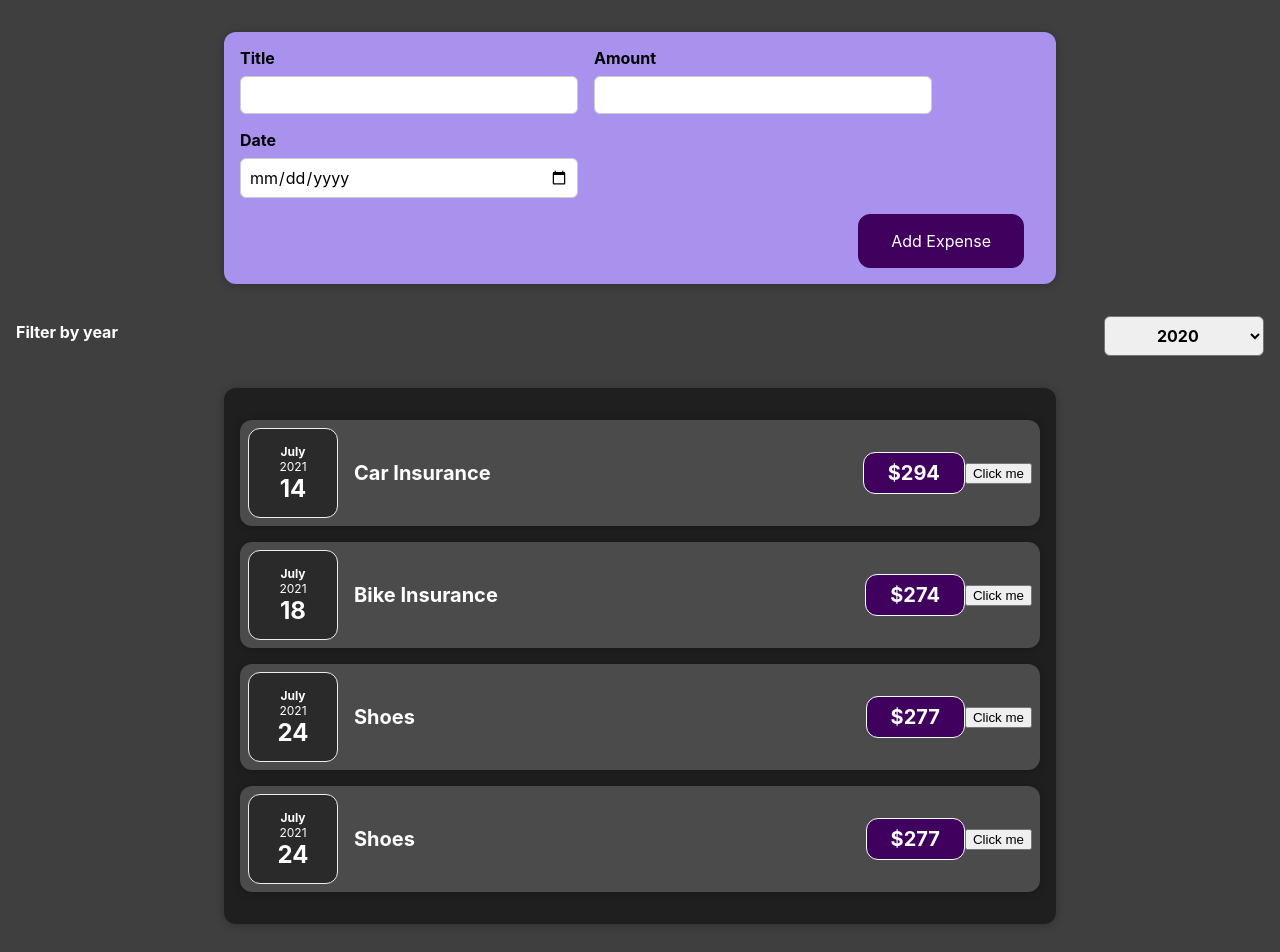
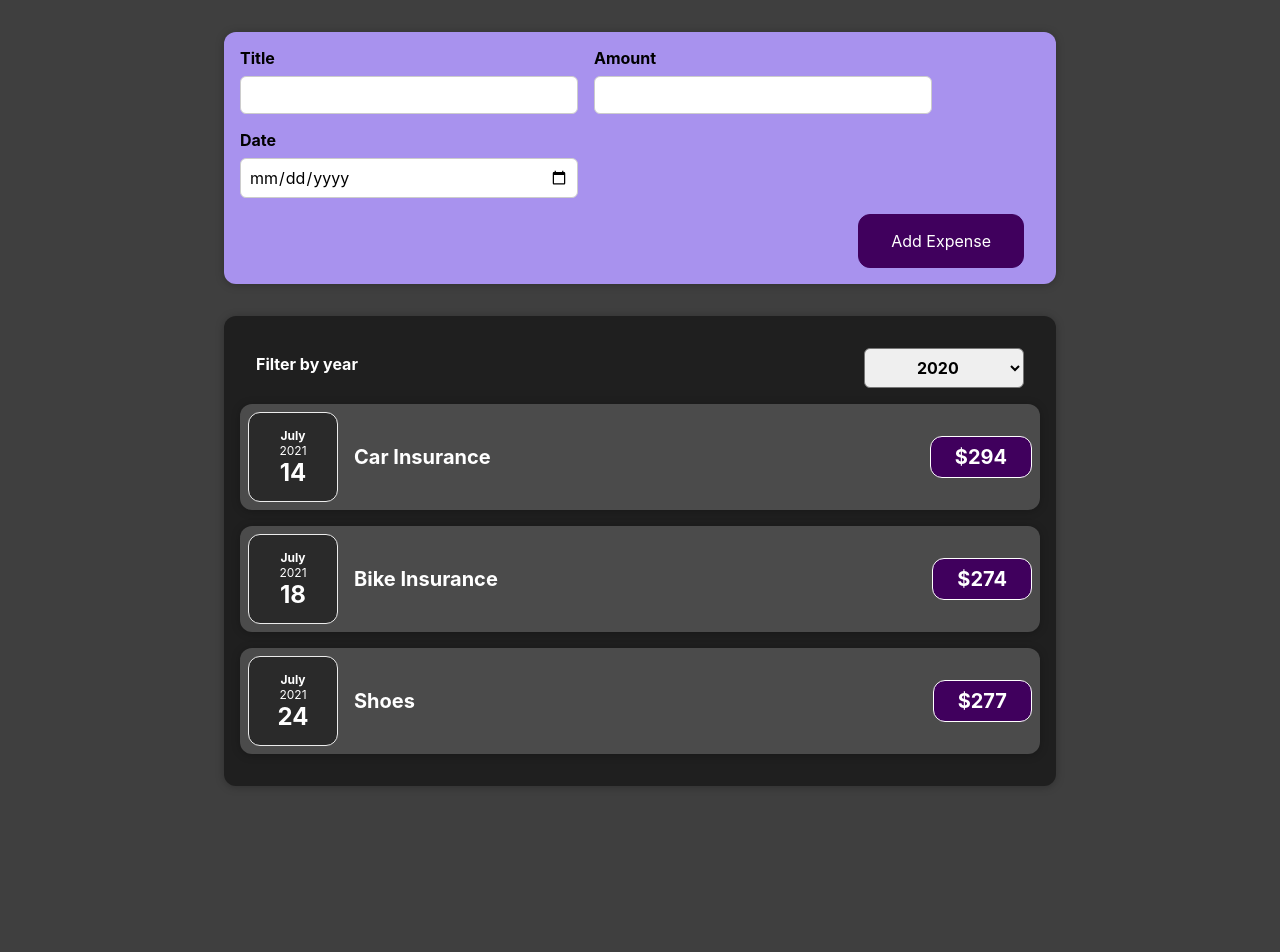
Before and after one commit to manipriyan77/react-projects, a React (Create React App) app: page / in a window 1280 px wide. Shown: the top 952 px of the page. After the commit the page ends 818 px from the top, so only its background shows below. Built offline with nearby package versions, Linux system fonts and the light colour scheme.

Commit message:
added input value to frontend

```diff
--- a/src/App.js
+++ b/src/App.js
@@ -1,15 +1,20 @@
+import { useState } from "react";
 import Expenses from "./components/Expenses/Expenses";
 import NewExpense from "./components/NewExpense/NewExpense";
 
+const DUMMY_EXPENSES = [
+  { id: "e1", title: "Car Insurance", amount: 294, date: new Date(2021, 6, 14) },
+  { id: "e2", title: "Bike Insurance", amount: 274, date: new Date(2021, 6, 18) },
+  { id: "e3", title: "Shoes", amount: 277, date: new Date(2021, 6, 24) },
+];
+
 function App() {
-  const expenses = [
-    { id: "e1", title: "Car Insurance", amount: 294, date: new Date(2021, 6, 14) },
-    { id: "e2", title: "Bike Insurance", amount: 274, date: new Date(2021, 6, 18) },
-    { id: "e3", title: "Shoes", amount: 277, date: new Date(2021, 6, 24) },
-  ];
+  const [expenses, setExpenses] = useState(DUMMY_EXPENSES);
 
   const addExpenseHandler = (expense) => {
-    console.log(expense);
+    setExpenses((prevExpenses) => {
+      return [expense, ...prevExpenses];
+    });
   };
   return (
     <div>
--- a/src/components/Expenses/ExpenseItem.js
+++ b/src/components/Expenses/ExpenseItem.js
@@ -4,21 +4,13 @@
 import { useState } from "react";
 
 function ExpenseItem(props) {
-  const [title, setTitle] = useState(props.title);
-
-
-  const clickHandler = () => {
-    setTitle("updated")
-    console.log(title)
-  }
   return (
     <Card className="expense-item">
       <ExpenseDate date={props.date} />
       <div className="expense-item__description">
-        <h2>{title}</h2>
+        <h2>{props.title}</h2>
         <div className="expense-item__price">${props.amount}</div>
       </div>
-      <button onClick={clickHandler}>Click me</button>
     </Card>
   );
 }
--- a/src/components/Expenses/Expenses.js
+++ b/src/components/Expenses/Expenses.js
@@ -11,28 +11,18 @@
   };
   return (
     <div>
-      <ExpensesFilter selected={filteredYear} onChangeFilter={filterChangerHandler} />
       <Card className="expenses">
-        <ExpenseItem
-          title={props.items[0].title}
-          amount={props.items[0].amount}
-          date={props.items[0].date}
-        />
-        <ExpenseItem
-          title={props.items[1].title}
-          amount={props.items[1].amount}
-          date={props.items[1].date}
-        />
-        <ExpenseItem
-          title={props.items[2].title}
-          amount={props.items[2].amount}
-          date={props.items[2].date}
-        />
-        <ExpenseItem
-          title={props.items[2].title}
-          amount={props.items[2].amount}
-          date={props.items[2].date}
-        />
+        <ExpensesFilter selected={filteredYear} onChangeFilter={filterChangerHandler} />
+        {props.items.map((expense) => {
+          return (
+            <ExpenseItem
+              key={expense.id}
+              title={expense.title}
+              amount={expense.amount}
+              date={expense.date}
+            />
+          )
+        })}
       </Card>
     </div>
   );
```
